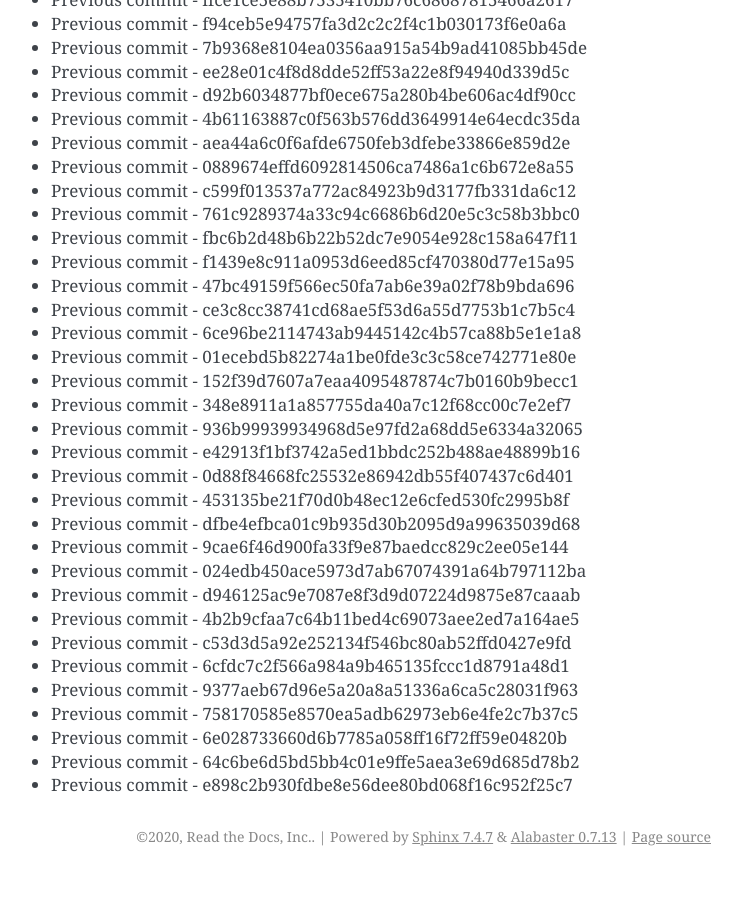
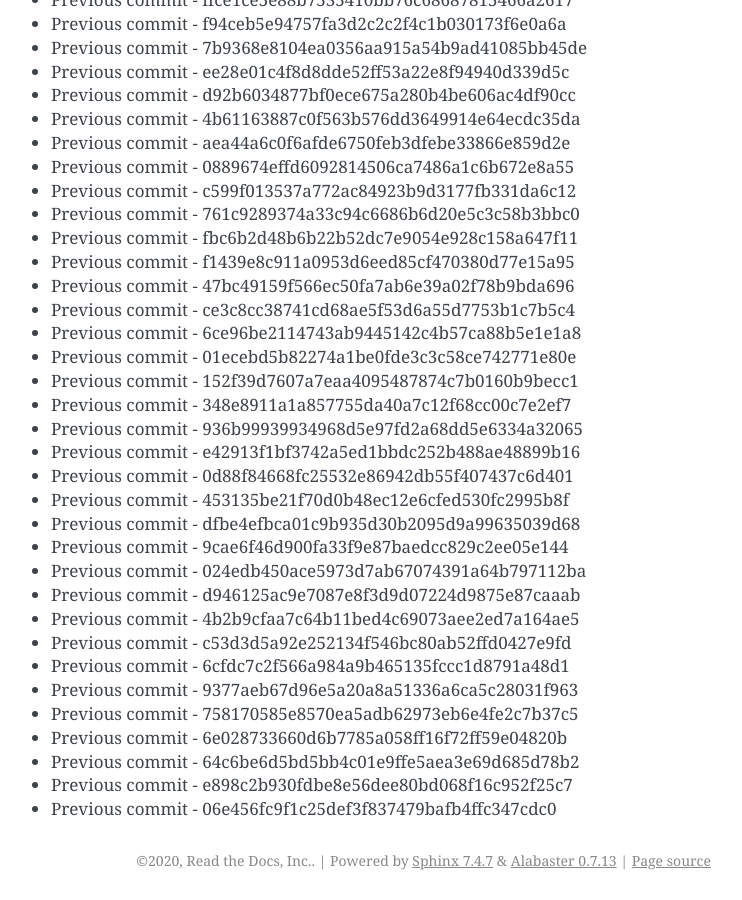
Before and after one commit to readthedocs/rtd-git-stresstest, a Sphinx documentation site: the page built from docs/updates.rst, in a window 1280 px wide and 900 px high, scrolled down 14172 px. Shown: the whole window, without its empty margins (399-1141 px from the left). Built offline with Sphinx 7.4.7, drawn with Linux system fonts in a browser that asks for light colours; before the commit the page ends 15048 px from its top, so only the background shows below that.

Commit message:
Generating commit from previous: 06e456fc9f1c25def3f837479bafb4ffc347cdc0

```diff
--- a/docs/updates.rst
+++ b/docs/updates.rst
@@ -627,3 +627,4 @@ It can be tested for any performance characteristics.
 * Previous commit - 6e028733660d6b7785a058ff16f72ff59e04820b
 * Previous commit - 64c6be6d5bd5bb4c01e9ffe5aea3e69d685d78b2
 * Previous commit - e898c2b930fdbe8e56dee80bd068f16c952f25c7
+* Previous commit - 06e456fc9f1c25def3f837479bafb4ffc347cdc0
```
